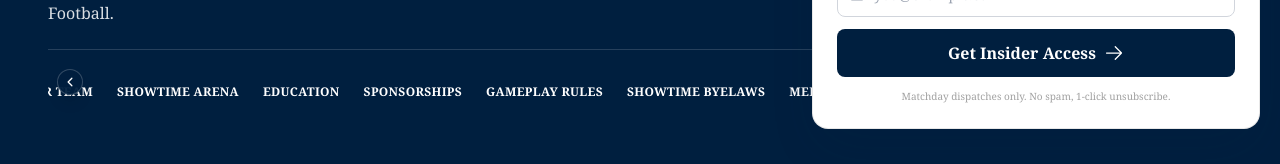
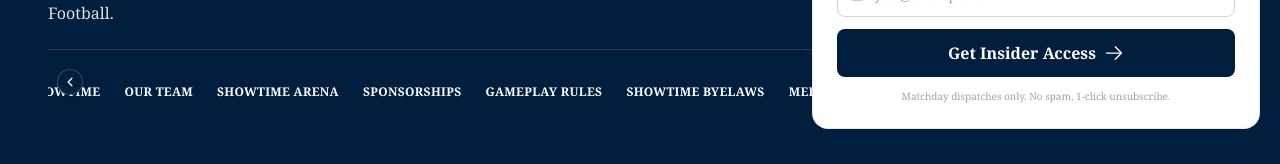
Before and after one commit to olagookundavid/Showtime-Web, a React (Vite) app in the folder frontend/: page /about/faq in a window 1280 px wide. Shown: the part 285-449 px from the top of the page. Built offline with nearby package versions, Linux system fonts and the light colour scheme; no server answers.

Commit message:
(about): commented out education page

```diff
--- a/frontend/src/App.tsx
+++ b/frontend/src/App.tsx
@@ -9,7 +9,7 @@ import {
   GameplayRules,
   ShowtimeByelaws,
   ShowtimeArena,
-  Education,
+  // Education, // page taken out for now — see pages/about/Education.tsx
   FAQ,
   Whistleblower,
   OurTeam,
@@ -575,7 +575,7 @@ function App() {
                           element={<ShowtimeByelaws />}
                         />
                         <Route path="/about/arena" element={<ShowtimeArena />} />
-                        <Route path="/about/education" element={<Education />} />
+                        {/* <Route path="/about/education" element={<Education />} /> */}
                         <Route path="/about/faq" element={<FAQ />} />
                         <Route
                           path="/about/whistleblower"
--- a/frontend/src/components/about/aboutNav.tsx
+++ b/frontend/src/components/about/aboutNav.tsx
@@ -38,13 +38,15 @@ export const ABOUT_NAV: AboutNavItem[] = [
     subtitle: "The Premium Hub of the SFFL",
     backgroundImage: "/images/branding/showtime-arena-main.webp",
   },
-  {
-    to: "/about/education",
-    label: "Education",
-    eyebrow: LEAGUE_EYEBROW,
-    title: "FLAG FOOTBALL EDUCATION",
-    subtitle: "Master the game",
-  },
+  // Education page taken out of the About nav for now — see
+  // pages/about/Education.tsx, App.tsx and Footer.tsx for the rest of it.
+  // {
+  //   to: "/about/education",
+  //   label: "Education",
+  //   eyebrow: LEAGUE_EYEBROW,
+  //   title: "FLAG FOOTBALL EDUCATION",
+  //   subtitle: "Master the game",
+  // },
   {
     to: "/about/sponsorships",
     label: "Sponsorships",
--- a/frontend/src/components/layout/Footer.tsx
+++ b/frontend/src/components/layout/Footer.tsx
@@ -49,12 +49,14 @@ export const Footer = () => {
           >
             Showtime Arena
           </Link>
+          {/* Education page taken out for now — see pages/about/Education.tsx
           <Link
             to="/about/education"
             className="text-gray-300 hover:text-white text-sm min-h-11 flex items-center justify-center sm:justify-start"
           >
             Education
           </Link>
+          */}
           <Link
             to="/about/sponsorships"
             className="text-gray-300 hover:text-white text-sm min-h-11 flex items-center justify-center sm:justify-start"
--- a/frontend/src/components/layout/Layout.tsx
+++ b/frontend/src/components/layout/Layout.tsx
@@ -24,7 +24,7 @@ import {
   ChevronLeftIcon,
   ShieldCheckIcon,
   WrenchIcon,
-  AcademicCapIcon,
+  // AcademicCapIcon, // only used by the Education link, taken out for now
   BookOpenIcon,
   ScaleIcon,
   MapPinIcon,
@@ -753,6 +753,7 @@ export const Layout = () => {
                   <ChevronRightIcon className="w-4 h-4 text-gray-400" />
                 </Link>
 
+                {/* Education page taken out for now — see pages/about/Education.tsx
                 <Link
                   to="/about/education"
                   onClick={() => setIsMoreMenuOpen(false)}
@@ -766,6 +767,7 @@ export const Layout = () => {
                   </div>
                   <ChevronRightIcon className="w-4 h-4 text-gray-400" />
                 </Link>
+                */}
 
                 <Link
                   to="/about/media-guidelines"
--- a/frontend/src/pages/Sitemap.tsx
+++ b/frontend/src/pages/Sitemap.tsx
@@ -44,7 +44,7 @@ const GROUPS: SitemapGroup[] = [
       { name: "About Showtime Flag", path: "/about/showtime-flag" },
       { name: "Our Team", path: "/about/our-team" },
       { name: "Showtime Arena", path: "/about/arena" },
-      { name: "Education", path: "/about/education" },
+      // { name: "Education", path: "/about/education" }, // page taken out for now
       { name: "Sponsorships", path: "/about/sponsorships" },
     ],
   },
```
Also changed, not shown: 1 other file (tests, documents, lock files or other folders).
